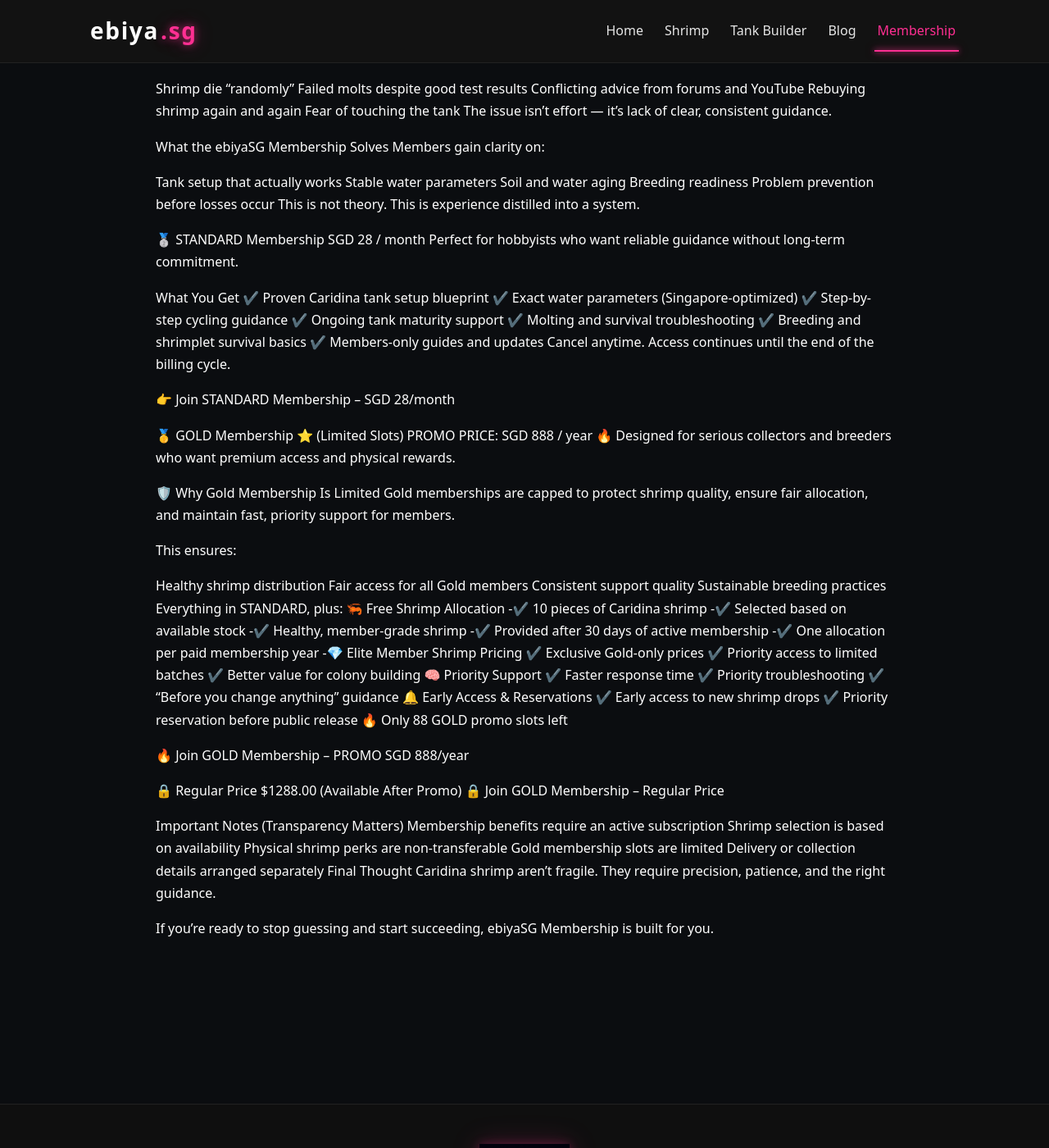
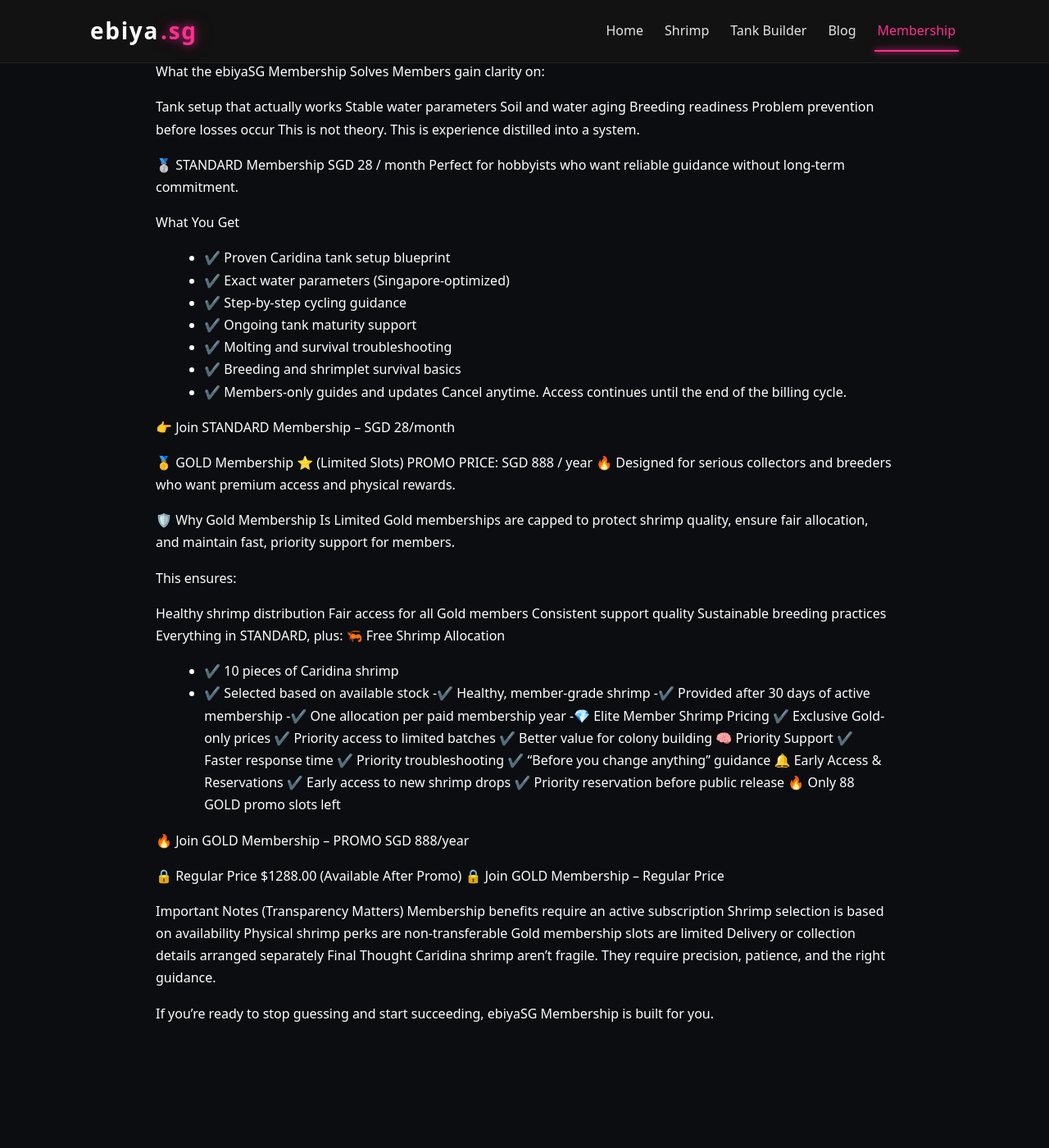
Before and after one commit to m33lucky-benny/ebiya.sg, a Jekyll site: the page built from membership.md, in a window 1280 px wide and 1400 px high, scrolled down 4040 px. Shown: the whole window at 82% size. Built offline with Jekyll 4.4.1, drawn with Linux system fonts in a browser that asks for light colours; some of the changed text lies outside the part shown.

Commit message:
Update membership.md

```diff
--- a/membership.md
+++ b/membership.md
@@ -120,18 +120,12 @@ Perfect for hobbyists who want reliable guidance without long-term commitment.
 
 > Cancel anytime. Access continues until the end of the billing cycle.
 
-<a href="https://buy.stripe.com/test_aFa9ALfRV0X2gzOcaO2Nq00"
-   target="_blank"
-   rel="noopener"
-   class="stripe-btn">
-- 👉 [**Join STANDARD Membership**] – SGD 28/month
-</a>
 - 👉 [**Join STANDARD Membership**](https://buy.stripe.com/cNi7sD63e52i5D8b0kao800)
 
 ---
 
 ## 🥇 GOLD Membership ⭐ *(Limited Slots)*
-### **PROMO PRICE: SGD 888 / year** 🔥
+### - 👉[**PROMO PRICE: SGD 888 / year** 🔥](https://buy.stripe.com/3cI3cn3V652i3v0ecwao801)
 
 Designed for serious collectors and breeders who want premium access and physical rewards.
 
@@ -259,13 +253,13 @@ SGD 28 / month
 Perfect for hobbyists who want reliable guidance without long-term commitment.
 
 What You Get
-✔️ Proven Caridina tank setup blueprint
-✔️ Exact water parameters (Singapore-optimized)
-✔️ Step-by-step cycling guidance
-✔️ Ongoing tank maturity support
-✔️ Molting and survival troubleshooting
-✔️ Breeding and shrimplet survival basics
-✔️ Members-only guides and updates
+- ✔️ Proven Caridina tank setup blueprint
+- ✔️ Exact water parameters (Singapore-optimized)
+- ✔️ Step-by-step cycling guidance
+- ✔️ Ongoing tank maturity support
+- ✔️ Molting and survival troubleshooting
+- ✔️ Breeding and shrimplet survival basics
+- ✔️ Members-only guides and updates
 Cancel anytime. Access continues until the end of the billing cycle.
 
 👉 Join STANDARD Membership – SGD 28/month
@@ -286,8 +280,8 @@ Consistent support quality
 Sustainable breeding practices
 Everything in STANDARD, plus:
 🦐 Free Shrimp Allocation
--✔️ 10 pieces of Caridina shrimp
--✔️ Selected based on available stock
+- ✔️ 10 pieces of Caridina shrimp
+- ✔️ Selected based on available stock
 -✔️ Healthy, member-grade shrimp
 -✔️ Provided after 30 days of active membership
 -✔️ One allocation per paid membership year
```
